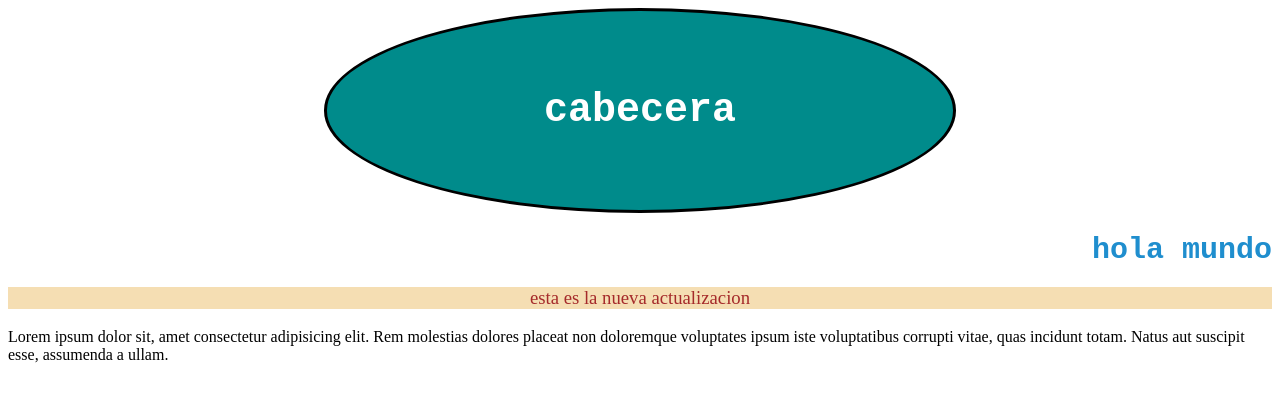
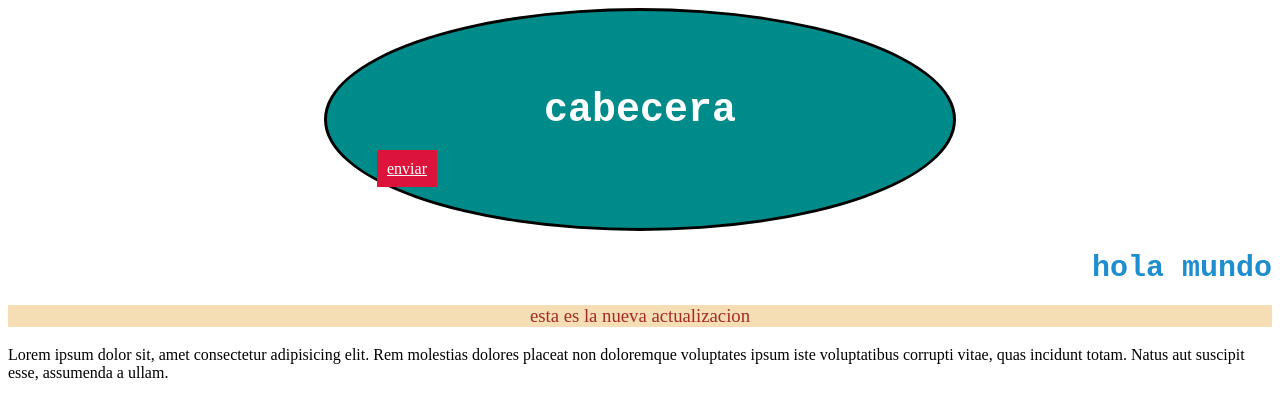
Before and after one commit to amyjubi18/blog, a plain HTML site: page index.html in a window 1280 px wide. Drawn offline with Linux system fonts and the light colour scheme.

Commit message:
cambios al boton

```diff
--- a/index.css
+++ b/index.css
@@ -25,3 +25,8 @@ h3{
     color: white;
     font-size: 40px;
 }
+.boton{
+    background-color: crimson;
+    color: white;
+    padding: 10px;
+}
--- a/index.html
+++ b/index.html
@@ -10,7 +10,7 @@
 <body>
     <div id="cabecera">
         <h1 class="cabecera">cabecera</h1>
-
+        <a href="#" class="boton">enviar</a>
     </div>
     <h1>
         hola mundo
```
